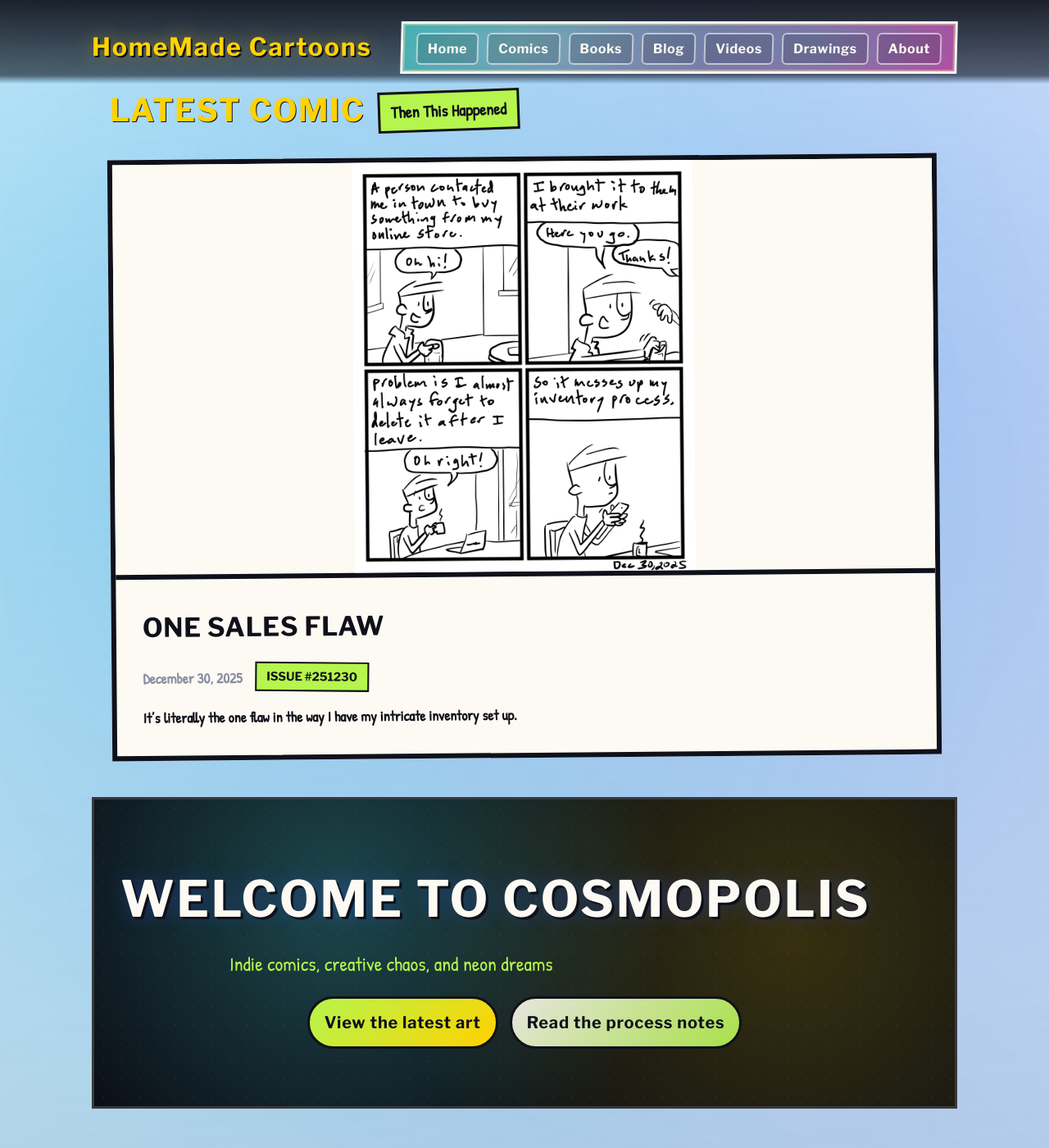
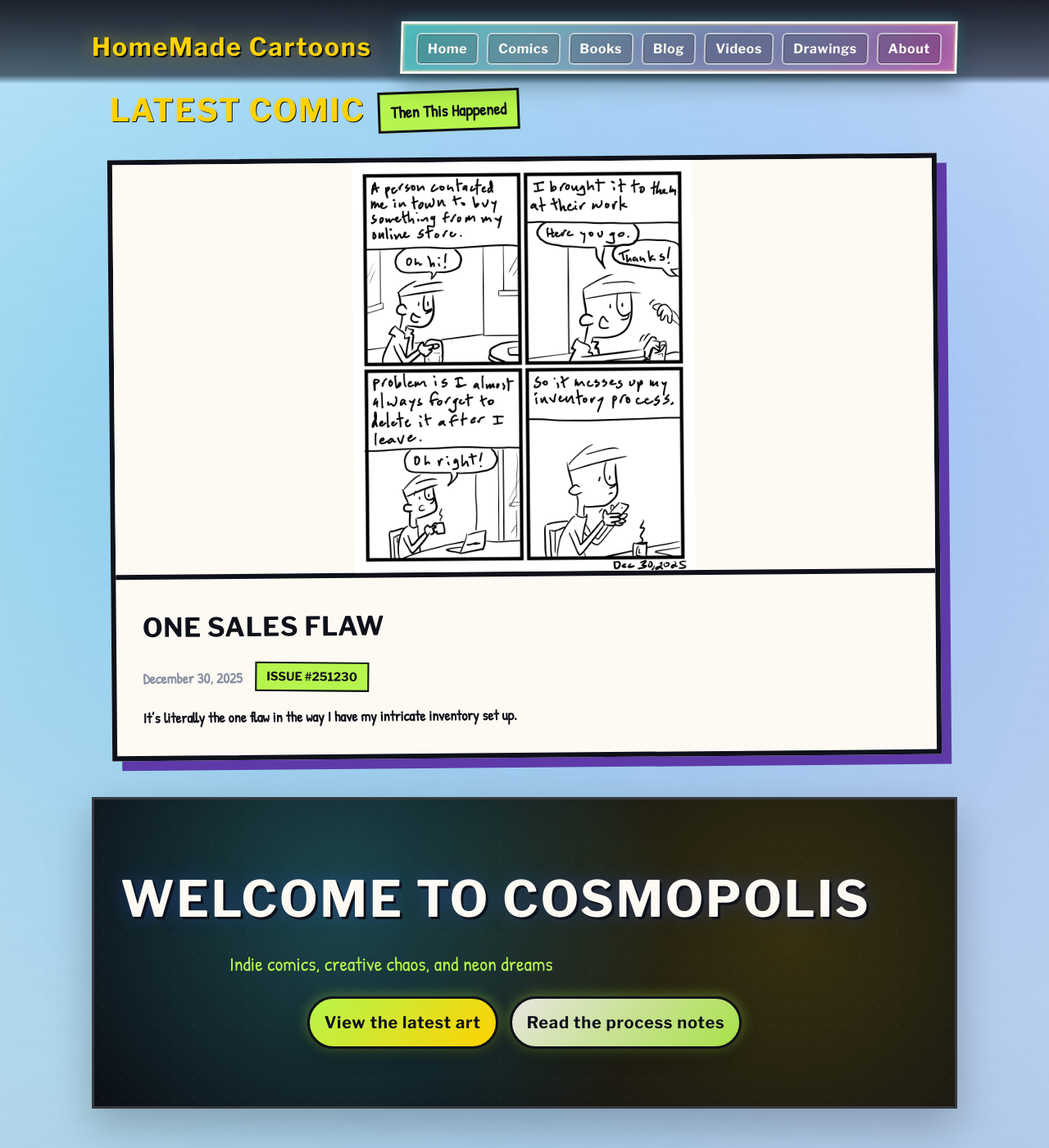
Before and after one commit to tmray/neon-noir-city-cartoon-site, a Jekyll site: the page built from index.html, in a window 1280 px wide and 1400 px high. Shown: the whole window at 82% size. Built offline with Jekyll 4.4.1, drawn with Linux system fonts in a browser that asks for light colours.

Commit message:
removed nuclear box-shadow style
there was a leftover box-shadow debugging style that was set to remove all box-shadow styles from the site

```diff
--- a/assets/css/main.css
+++ b/assets/css/main.css
@@ -569,11 +569,6 @@ footer p {
   color: rgba(253,249,243,0.85);
 }
 
-/* Shadowless mode */
-*, *::before, *::after {
-  box-shadow: none !important;
-}
-
 /* Comic Pages */
 .comic-page {
   max-width: 900px;
```
